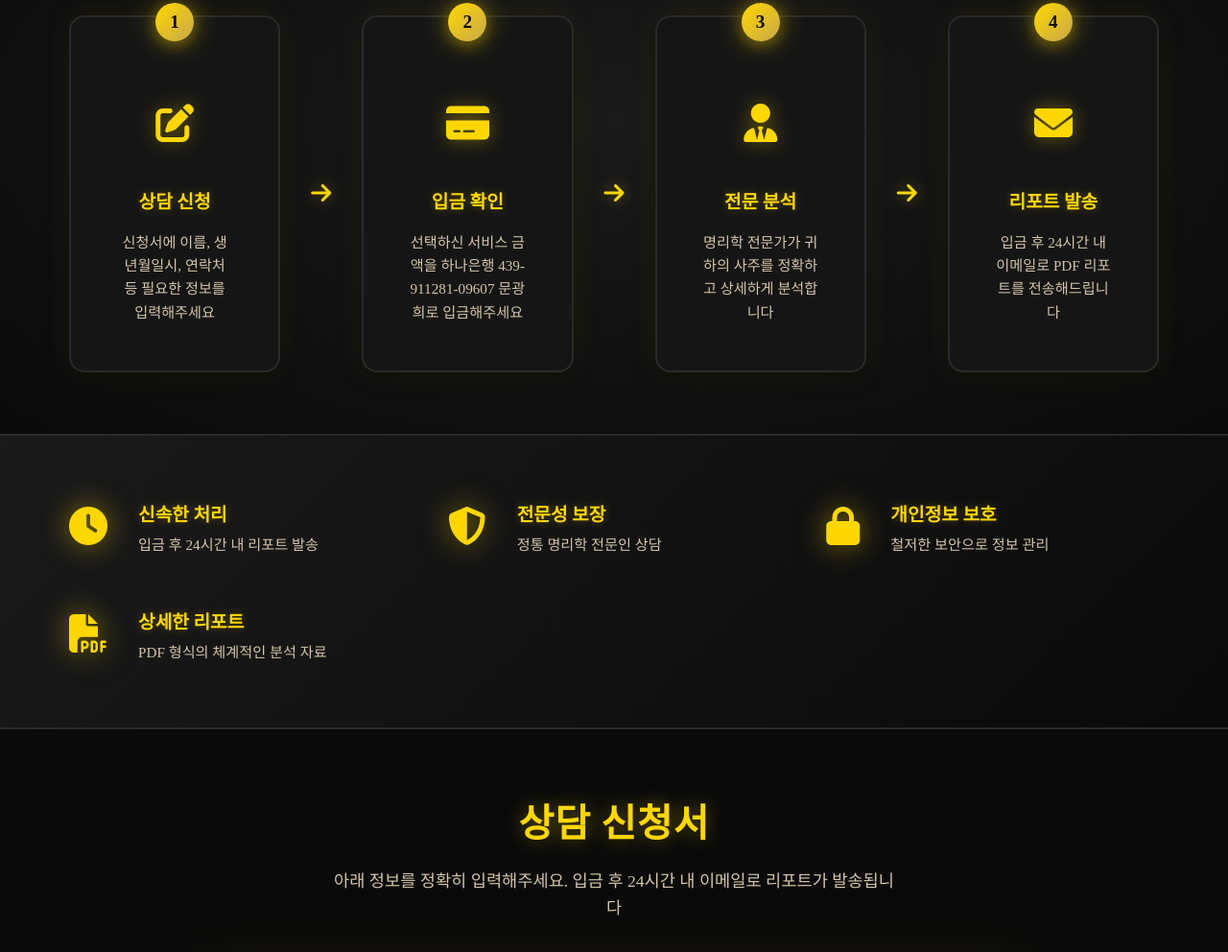
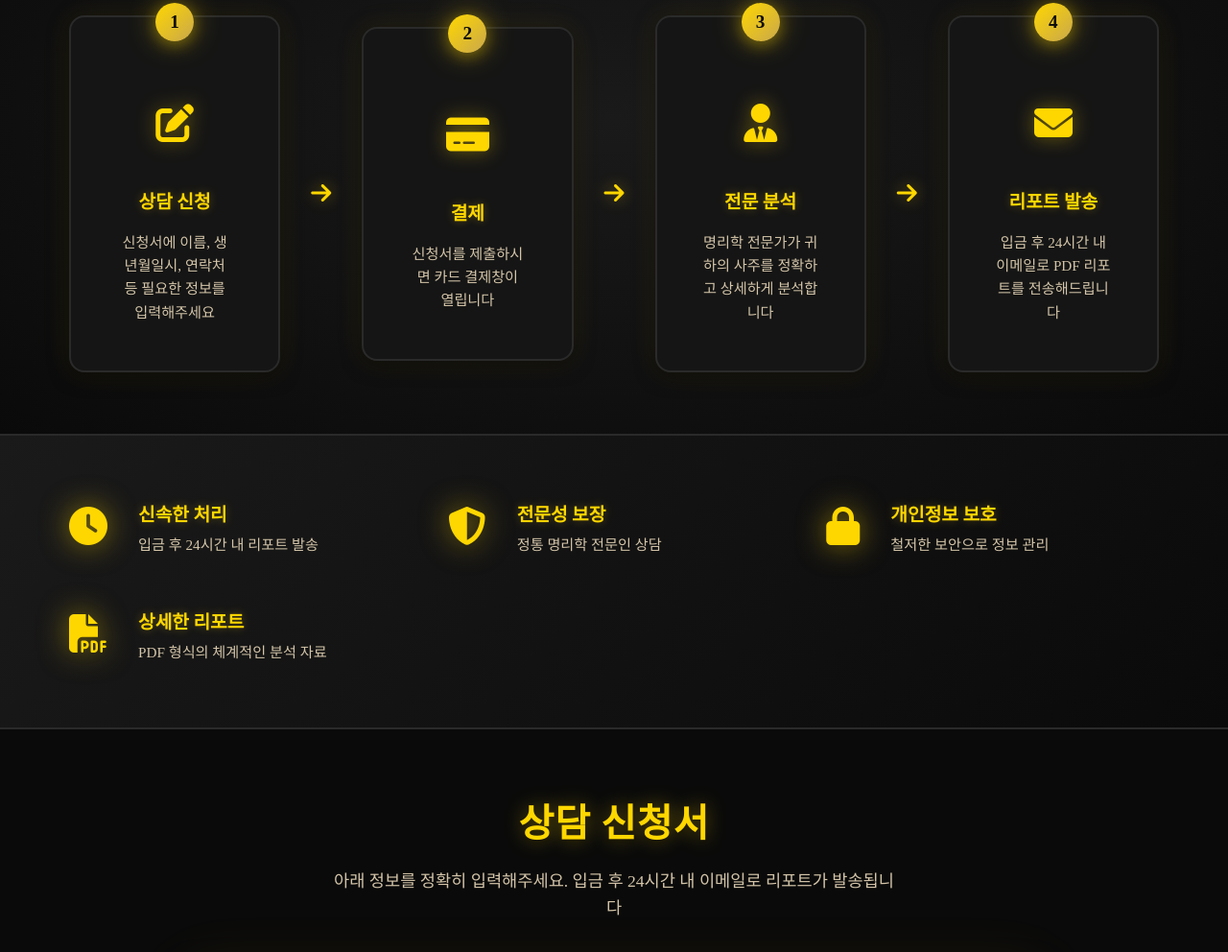
Before and after one commit to 100ilgildo-glitch/saju--is--available, a plain HTML site: page index.html in a window 1280 px wide. Shown: the part 2424-3416 px from the top of the page at 96% size. Drawn offline with nearby package versions, Linux system fonts and the light colour scheme; a script that the page names is missing.

Commit message:
Update index.html

```diff
--- a/index.html
+++ b/index.html
@@ -255,15 +255,15 @@
                     <i class="fas fa-arrow-right"></i>
                 </div>
 
-                <div class="process-step">
+                                <div class="process-step">
                     <div class="step-number">2</div>
                     <div class="step-icon">
                         <i class="fas fa-credit-card"></i>
                     </div>
-                    <h3 class="step-title">입금 확인</h3>
+                    <h3 class="step-title">결제</h3>
                     <p class="step-description">
-                        선택하신 서비스 금액을
-                        하나은행 439-911281-09607 문광희로 입금해주세요
+                        신청서를 제출하시면
+                        카드 결제창이 열립니다
                     </p>
                 </div>
 
```
